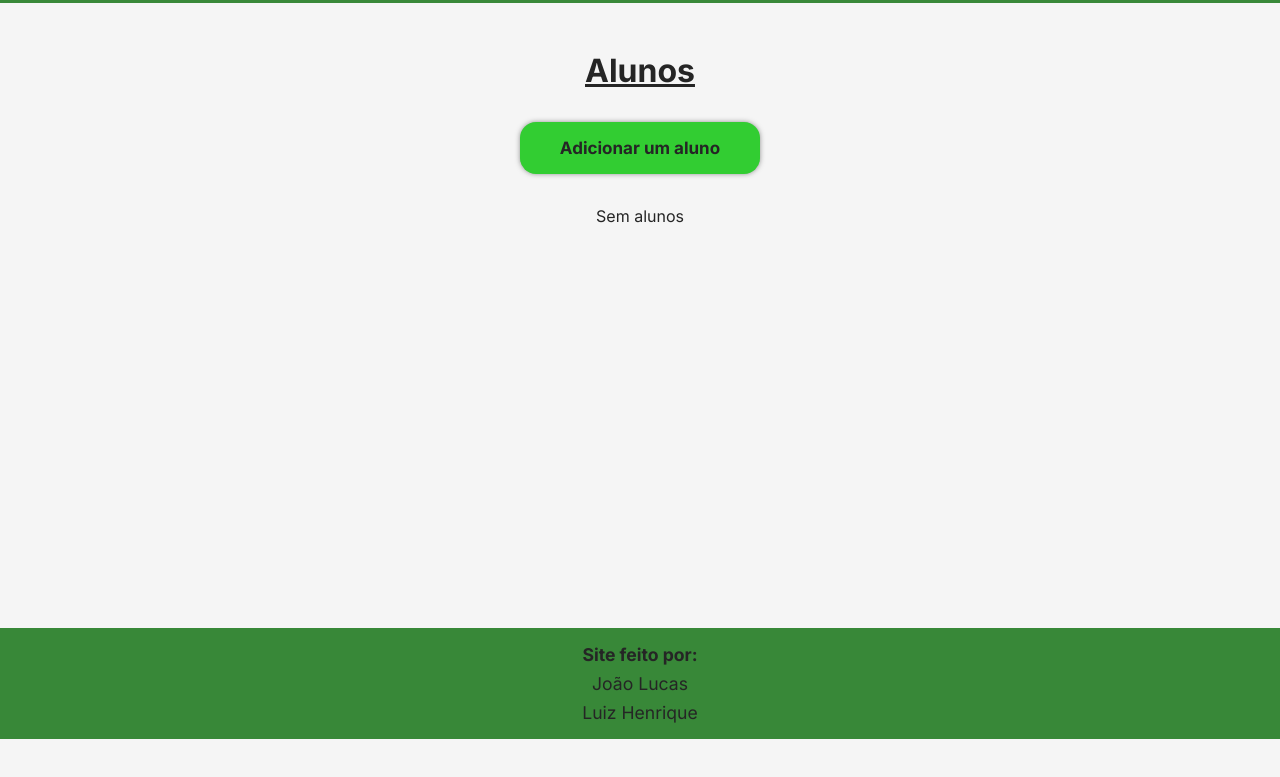
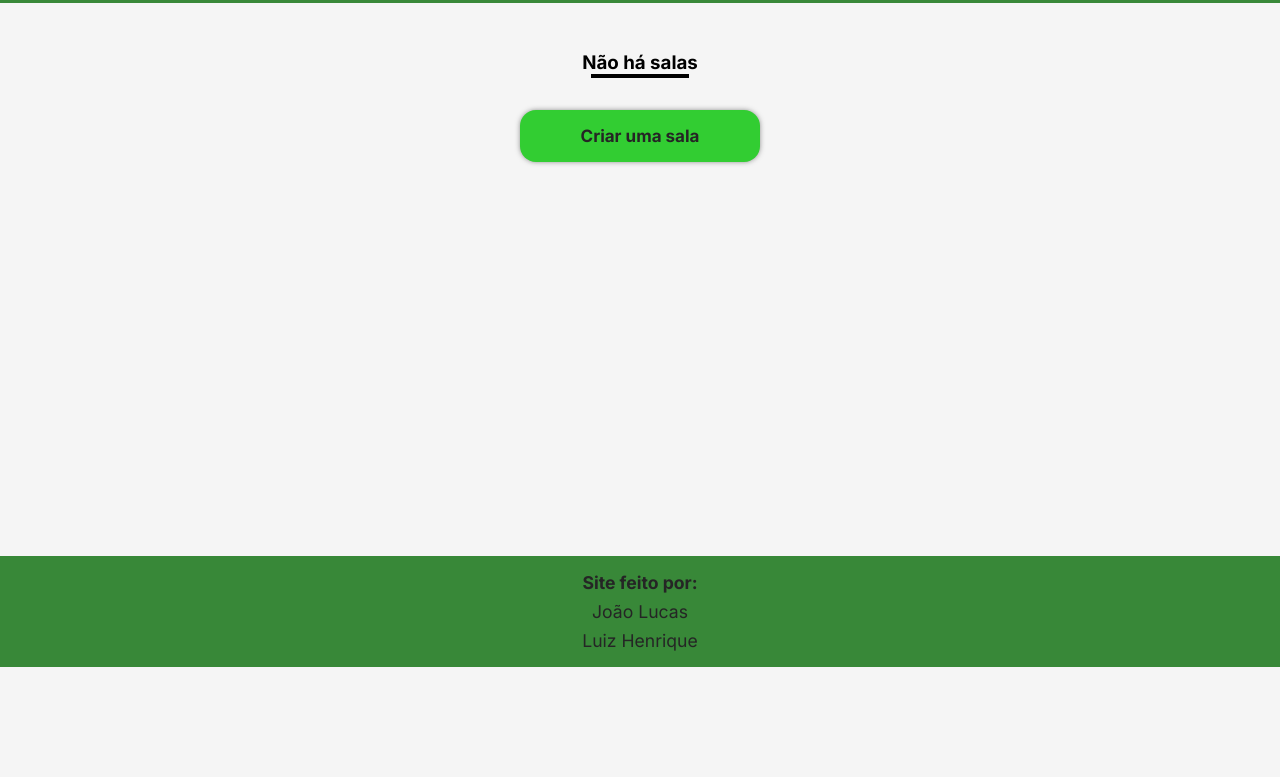
Before and after one commit to jlucastl/Projeto-do-Renato, a plain HTML site: page index.html in a window 1280 px wide. Shown: the part 93-870 px from the top of the page. After the commit the page ends 800 px from the top, so only its background shows below. Drawn offline with nearby package versions, Linux system fonts and the light colour scheme.

Commit message:
Projeto do Renato

```diff
--- a/index.html
+++ b/index.html
@@ -44,8 +44,8 @@
 
 <!-- "Apresentação" é a primeira parte do main, abaixo do header -->
 
-        <div class="APRESENTACAO">
-            <h1>Alunos</h1>
+        <div id="APRESENTACAO" class="APRESENTACAO">
+            <h1 class="APRESENTACAO_h1">Alunos</h1>
             <button class="btn" onclick="abrirModalAluno()">Adicionar um aluno</button>
             <p id="msg">Sem alunos</p>
             <h1 id="ALUNOS_INTERIOR">Alunos do Interior</h1>
@@ -125,7 +125,23 @@
             </div>
         </section>
 
+<!-- Essa section é para quando não há salas, o usuário criar uma -->
+
+        <section id="SALAS_VAZIAS" class="SALAS_VAZIAS">
+            <section class="SALAS_VAZIAS">
+                <h1>Não há salas</h1>
+                <button onclick="abrirModal()"><h4>Criar uma sala</h4></button>
+            </section>
+        </section>
+
+
     </main>
+
+
+
+
+
+
     <footer id="RODAPE">
         <h3>Site feito por: </h3>
         <p>João Lucas</p>
--- a/script/index.js
+++ b/script/index.js
@@ -16,6 +16,8 @@ MENU.style.opacity = "0"
 MENU.style.visibility = "hidden"
 
 cabecalhoMenu.style.display = "none"
+
+verificarSalas(); //Verifica se tem salas, se tiver salas ele tira a div dos alunos e troca pela de criar salas
 
 function abrirMenu() {
    if(MENU.style.opacity == "1" && MENU.style.visibility == "visible") {
@@ -68,6 +70,7 @@ function criarSala() {
    containerLI.appendChild(salaLI)
 
    fecharModal();
+   verificarSalas();
    document.getElementById("nomeSala").value = "";
    avisoSala.style.display = "none"
 }
@@ -75,15 +78,23 @@ function criarSala() {
 /*Função que verifica se tem salas, se houver remove o "Sem salas" caso contrário adiciona pra nn ficar feio */
 
 function verificarSalas() {
+   const salasVazias = document.getElementById("SALAS_VAZIAS")
+   const semSalas = document.getElementById("APRESENTACAO");
    const container = document.getElementById("SALAS");
    const msg = document.getElementById("msgMenu");
 
+
    if (container.querySelector(".SALAS_LI")) {
       msg.style.display = "none";
+      semSalas.style.display = 'flex'
+      salasVazias.style.display = 'none'
    } else {
       msg.style.display = "flex";
+      semSalas.style.display = 'none'
+      salasVazias.style.display = 'flex'
    }
 }
+
 
 /*Função que remove a sala */
 document.getElementById("MODAL_REMOVER").style.display = "none"
@@ -139,9 +150,9 @@ function criarAluno() {
    salaDiv.id = 'aluno';
    salaDiv.classList.add("aluno");
 
-if(interiorCheck.checked) {
-   salaDiv.classList.add("interior")
-}
+   if(interiorCheck.checked) {
+      salaDiv.classList.add("interior")
+   }
 
    salaDiv.innerHTML = `
    <h3>${nomeAluno}</h3>
@@ -155,11 +166,11 @@ if(interiorCheck.checked) {
    </div>
    `;
    if(interiorCheck.checked) {
-      document.getElementById("ALUNOS_INTERIOR").style.display = "flex"
+      document.getElementById("ALUNOS_INTERIOR").style.display = "block"
       containerInterior.appendChild(salaDiv)
    }
    else {
-      document.getElementById("ALUNOS_CIDADE").style.display = "flex"
+      document.getElementById("ALUNOS_CIDADE").style.display = "block"
    container.appendChild(salaDiv);
 }
    let alunos = Array.from(container.querySelectorAll(".aluno"));
--- a/style/style.css
+++ b/style/style.css
@@ -51,7 +51,7 @@ nav {
     display: flex;
     justify-content: center;
     background-color: rgb(255, 255, 255);
-    position: absolute;
+    position: fixed;
     padding: 0px 2.5rem;
     height: 94%;
     width: 15%;
@@ -201,6 +201,7 @@ nav {
 
 /* MAIN --------------------------------- */
 
+
 #CORPO {
     margin-top: 9rem;
 }
@@ -212,9 +213,16 @@ nav {
     align-items: center;
 }
 
-.APRESENTACAO h1 {
+.APRESENTACAO_h1 {
     pointer-events: none;
-    text-decoration: underline;
+}
+.APRESENTACAO h1::after {
+    content: '';
+    width: 85%;
+    height: 4px;
+    background-color: black;
+    display: block;
+    justify-self: center;
 }
 
 .APRESENTACAO button{
@@ -484,6 +492,44 @@ nav {
     color: red;
 }
 
+.SALAS_VAZIAS {
+    display: flex;
+    flex-direction: column;
+    align-items: center;
+    gap: 2rem;
+}
+.SALAS_VAZIAS button{
+    text-decoration: none;
+    color: var(--cor-fonte);
+    background-color: limegreen;
+    box-shadow: 0px 0px 5px rgba(128, 128, 128, 0.849);
+    padding: 1rem;
+    border-radius: 1rem;
+    width: 15rem;
+    text-align: center;
+    font-weight: bold;
+    cursor: pointer;
+    font-size: 17px;
+    border: none;
+}
+.SALAS_VAZIAS button:hover {
+    background-color: rgb(45, 184, 45);
+}
+.SALAS_VAZIAS h1 {
+    pointer-events: none;
+}
+.SALAS_VAZIAS h1::after {
+    content: '';
+    width: 85%;
+    height: 4px;
+    background-color: black;
+    display: flex;
+    justify-self: center;
+}
+
+.SALAS_VAZIAS h4 {
+    color: var(--cor-fonte);
+}
 
 /* RODAPE -------------------------------- */
 
@@ -496,11 +542,12 @@ nav {
     padding: 1rem 0px;
     color: var(--cor-fonte);
     width: 100%;
-    margin-top: 26.4vw;
+    margin-top: 30.8vw;
 }
 #RODAPE p, h3{
     font-size: 1.1rem;
 }
+
 
 @media (max-width: 800px) {
 
```
